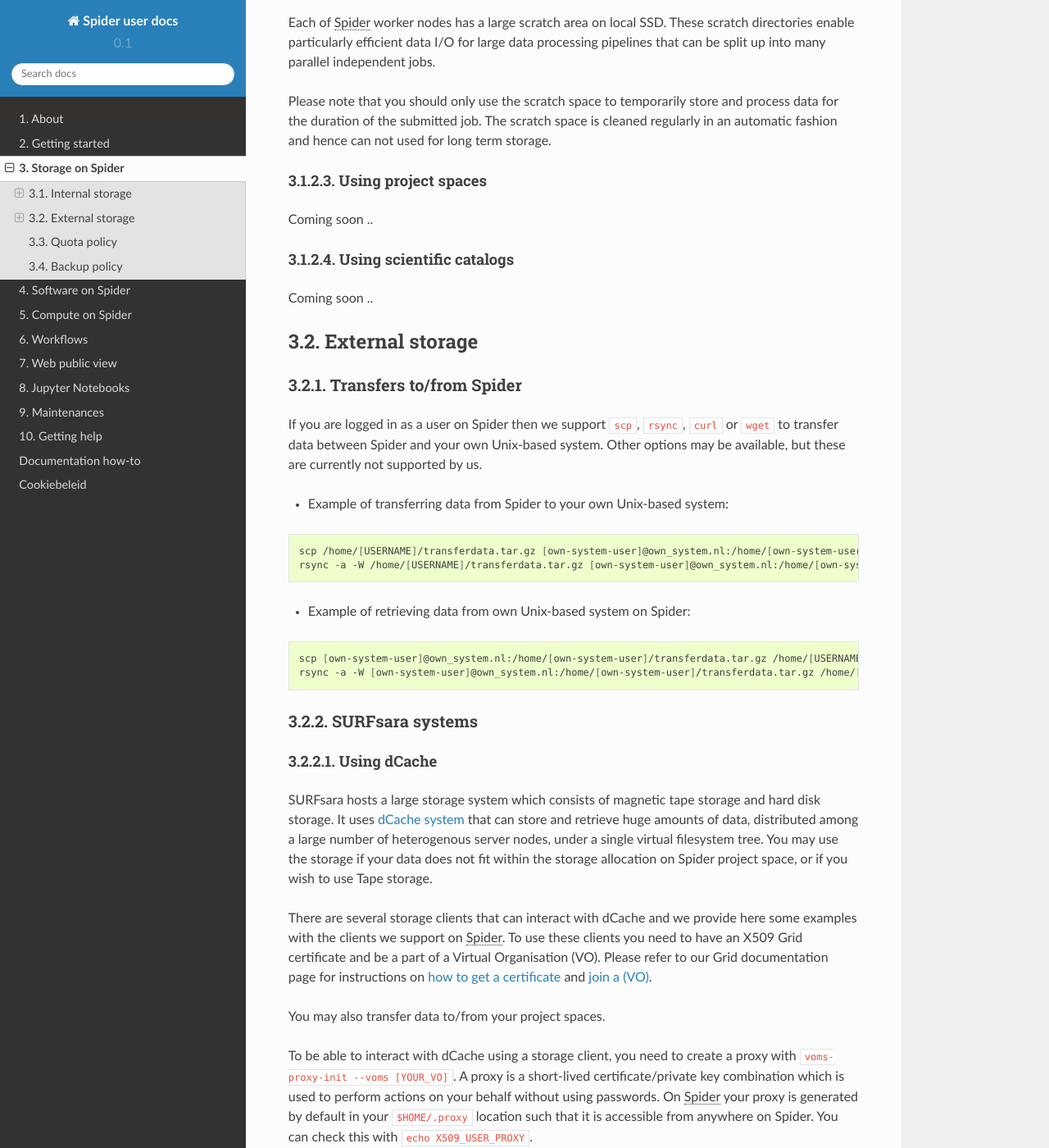
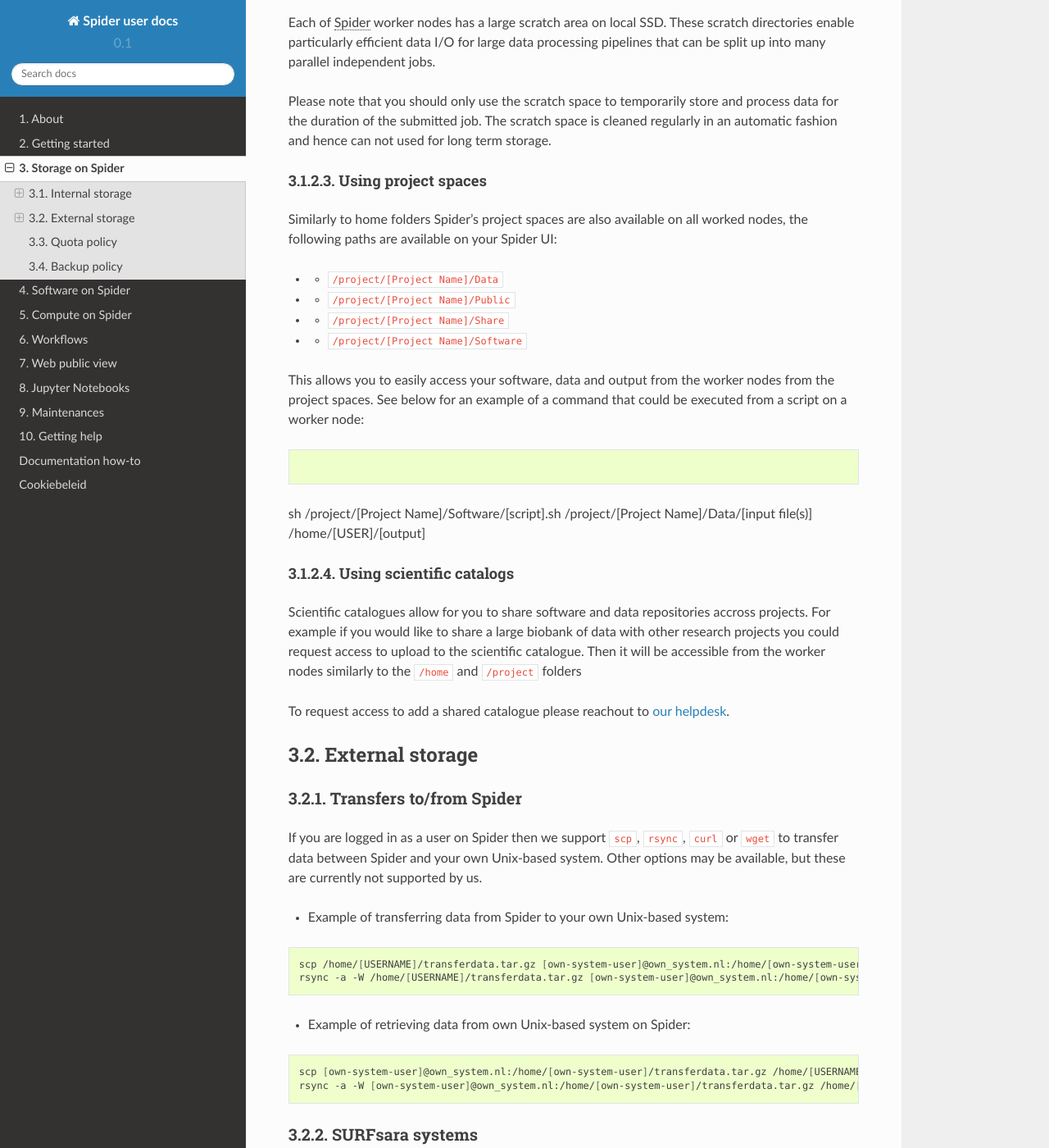
Before and after one commit to sara-nl/spiderdocs, a Sphinx documentation site: the page built from source/Pages/storage_on_spider.rst, in a window 1280 px wide and 1400 px high, scrolled down 985 px. Shown: the whole window at 82% size. Built offline with Sphinx 7.4.7 and the Read the Docs theme 2.0.0, drawn with Linux system fonts in a browser that asks for light colours; some of the changed text lies outside the part shown.

Commit message:
first round of review

```diff
--- a/source/Pages/software/installing_samtools_on_project_space.rst
+++ b/source/Pages/software/installing_samtools_on_project_space.rst
@@ -16,7 +16,7 @@ Here is an example of installing samtools by building it from the source instead
      wget https://github.com/samtools/samtools/releases/download/1.3.1/samtools-1.3.1.tar.bz2
      tar -xf samtools-1.3.1.tar.bz2
      cd samtools-1.3.1
-     ./configure --prefix=/project/your-project/Software/samtools
+     ./configure --prefix=/project/[PROJECTNAME]/Software/samtools
      make
      make install
 
--- a/source/Pages/storage/dcache_examples_on_spider.rst
+++ b/source/Pages/storage/dcache_examples_on_spider.rst
@@ -133,3 +133,5 @@ Here is a job script template for ``$TMPDIR`` usage;
    echo "SUCCESS"
    exit 0
 Please note that in the above example, it is assumed that the data is present on the disk storage on dCache. If the data is stored on Tape, it may need to be copied to disk first (called as staging). We refer to the Grid documentation on how to `stage`_ data.
+
+ .. _`stage`: http://doc.grid.surfsara.nl/en/latest/Pages/Advanced/grid_storage.html#staging-groups-of-files
--- a/source/Pages/storage_on_spider.rst
+++ b/source/Pages/storage_on_spider.rst
@@ -72,15 +72,34 @@ regularly in an automatic fashion and hence can not used for long term storage.
 Using project spaces
 --------------------
 
-Coming soon ..
+Similarly to home folders Spider's project spaces are also available on all worked nodes, the following paths are
+available on your Spider UI:
+
+* * ``/project/[Project Name]/Data``
+* * ``/project/[Project Name]/Public``
+* * ``/project/[Project Name]/Share``
+* * ``/project/[Project Name]/Software``
+
+This allows you to easily access your software, data and output from the worker nodes from the project spaces.
+See below for an example of a command that could be executed from a script on a worker node:
+
+.. code-block:: bash
+
+sh /project/[Project Name]/Software/[script].sh /project/[Project Name]/Data/[input file(s)] /home/[USER]/[output]
+
+..
 
 .. _scientific-catalog-fs:
 
 Using scientific catalogs
 -------------------------
 
-Coming soon ..
+Scientific catalogues allow for you to share software and data repositories accross projects. For example if you would
+like to share a large biobank of data with other research projects you could request access
+to upload to the scientific catalogue. Then it will be accessible from the worker nodes similarly to the ``/home`` and ``/project``
+folders
 
+To request access to add a shared catalogue please reachout to :ref:`our helpdesk <helpdesk>`.
 
 
 .. _external-storage:
@@ -133,8 +152,8 @@ Tape storage.
 
 There are several storage clients that can interact with dCache and we provide
 here some examples with the clients we support on :abbr:`Spider (Symbiotic Platform(s) for Interoperable Data
-Extraction and Redistribution)`. To use these clients you need to have an
-X509 Grid certificate and be a part of a Virtual Organisation (VO). Please
+Extraction and Redistribution)`. To use these supported clients you need to have an
+X509 Grid certificate uploaded into your .globus directory and be a part of a Virtual Organisation (VO). Please
 refer to our Grid documentation page for instructions on `how to get a certificate`_
 and `join a (VO)`_.
 
```
Also changed, not shown: source/Pages/about.rst (+38 -45 lines), source/Pages/getting_started.rst (+9 -9 lines), conf.py (added), 2 other files.
